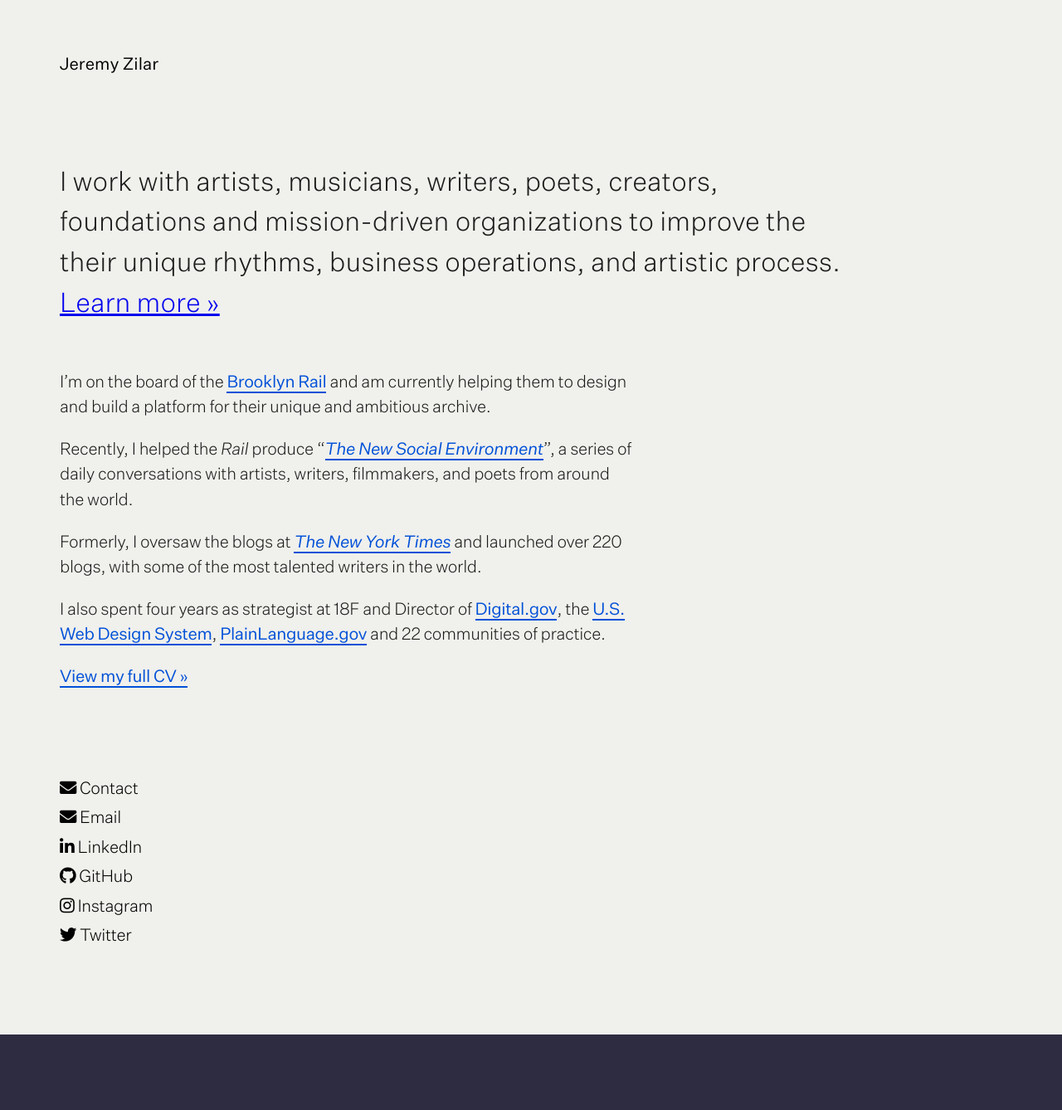
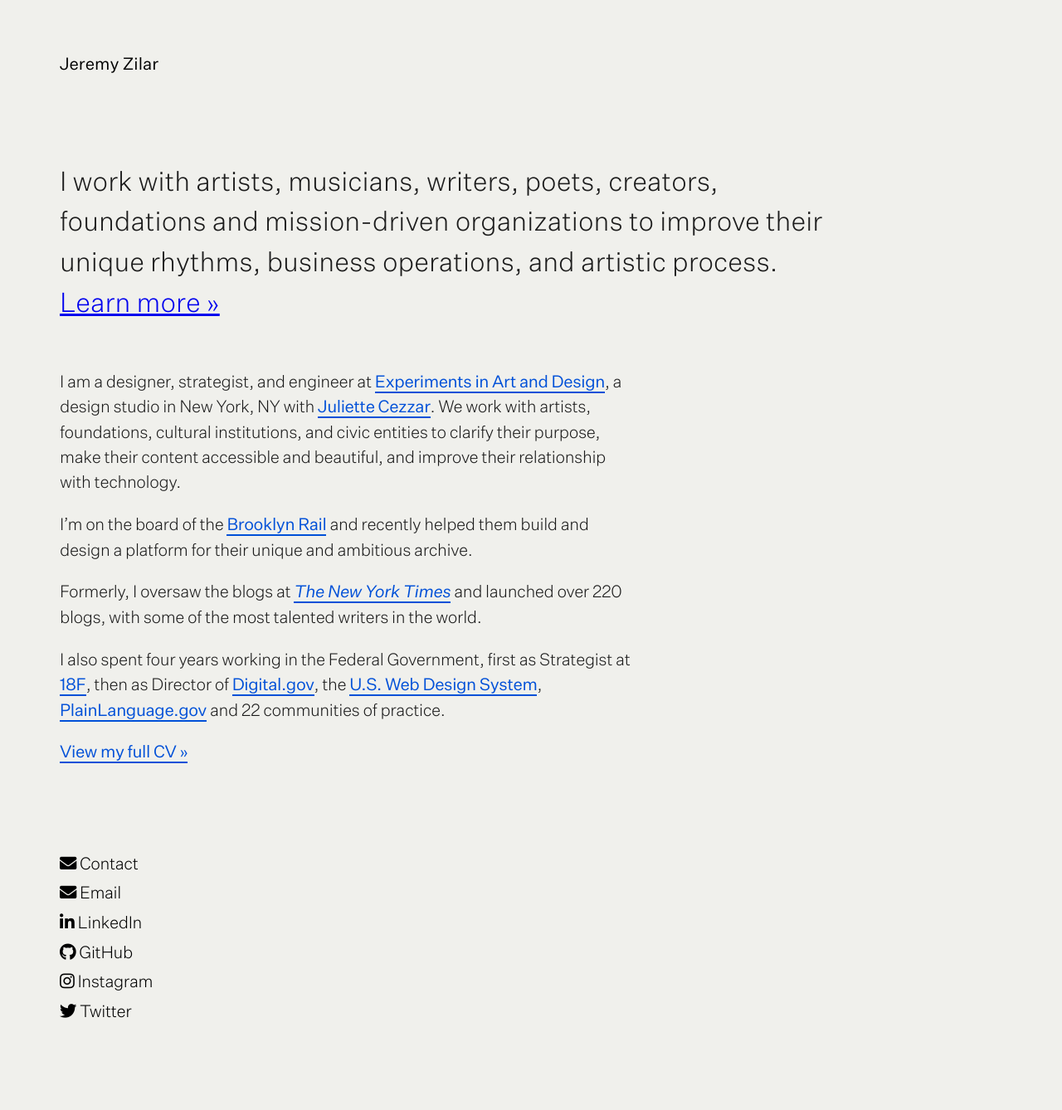
Before and after one commit to jeremyzilar/jeremyzilar.com, a Jekyll site: the page built from index.md, in a window 1280 px wide. Shown: the whole page at 83% size. Built offline with Jekyll 4.4.1, drawn with Linux system fonts in a browser that asks for light colours; nearby versions of some CDN libraries; before the commit the page ends 1247 px from its top, so only the background shows below that.

Commit message:
copy update

```diff
--- a/_config.yml
+++ b/_config.yml
@@ -15,11 +15,11 @@
 # in the templates via {{ site.myvariable }}.
 title: Jeremy Zilar
 email: jeremyzilar@gmail.com
-description: Artist, designer, strategist
+description: Artist, designer, strategist, and engineer
 baseurl: "/" # the subpath of your site, e.g. /blog
 url: "" # the base hostname & protocol for your site, e.g. http://example.com
 twitter_username: jeremyzilar
-github_username:  jeremyzilar
+github_username: jeremyzilar
 
 # Build settings
 markdown: kramdown
@@ -49,8 +49,6 @@ github:
   organization:
   repository: jeremyzilar.com
   default_branch: master
-
-
 # Exclude from processing.
 # The following items will not be processed, by default. Create a custom list
 # to override the default setting.
--- a/index.md
+++ b/index.md
@@ -1,15 +1,15 @@
 ---
 layout: home
 title: Jeremy Zilar
-deck: "I work with artists, musicians, writers, poets, creators, foundations and mission-driven organizations to improve the their unique rhythms, business operations, and artistic process."
+deck: "I work with artists, musicians, writers, poets, creators, foundations and mission-driven organizations to improve their unique rhythms, business operations, and artistic process."
 ---
 
-I'm on the board of the [Brooklyn Rail](https://brooklynrail.org/) and am currently helping them to design and build a platform for their unique and ambitious archive.
+I am a designer, strategist, and engineer at [Experiments in Art and Design](https://ead.technology/), a design studio in New York, NY with [Juliette Cezzar](https://juliettecezzar.com/). We work with artists, foundations, cultural institutions, and civic entities to clarify their purpose, make their content accessible and beautiful, and improve their relationship with technology.
 
-Recently, I helped the _Rail_ produce "_[The New Social Environment](https://brooklynrail.org/events)_", a series of daily conversations with artists, writers, filmmakers, and poets from around the world.
+I'm on the board of the [Brooklyn Rail](https://brooklynrail.org/) and recently helped them build and design a platform for their unique and ambitious archive.
 
 Formerly, I oversaw the blogs at [_The New York Times_](https://www.nytimes.com/) and launched over 220 blogs, with some of the most talented writers in the world.
 
-I also spent four years as strategist at 18F and Director of [Digital.gov](https://digital.gov/), the [U.S. Web Design System](https://designsystem.digital.gov/), [PlainLanguage.gov](https://www.plainlanguage.gov/) and 22 communities of practice.
+I also spent four years working in the Federal Government, first as Strategist at [18F](https://18f.gsa.gov/), then as Director of [Digital.gov](https://digital.gov/), the [U.S. Web Design System](https://designsystem.digital.gov/), [PlainLanguage.gov](https://www.plainlanguage.gov/) and 22 communities of practice.
 
 [View my full CV »](./work/resume)
```
